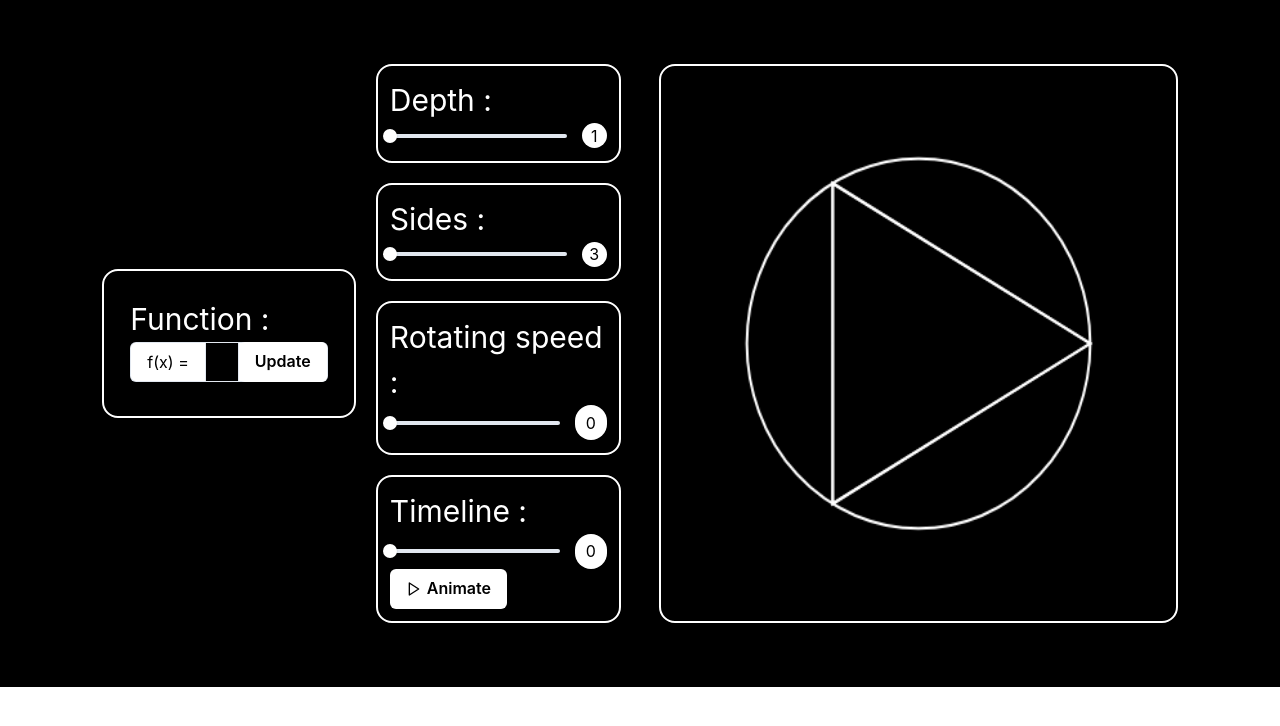
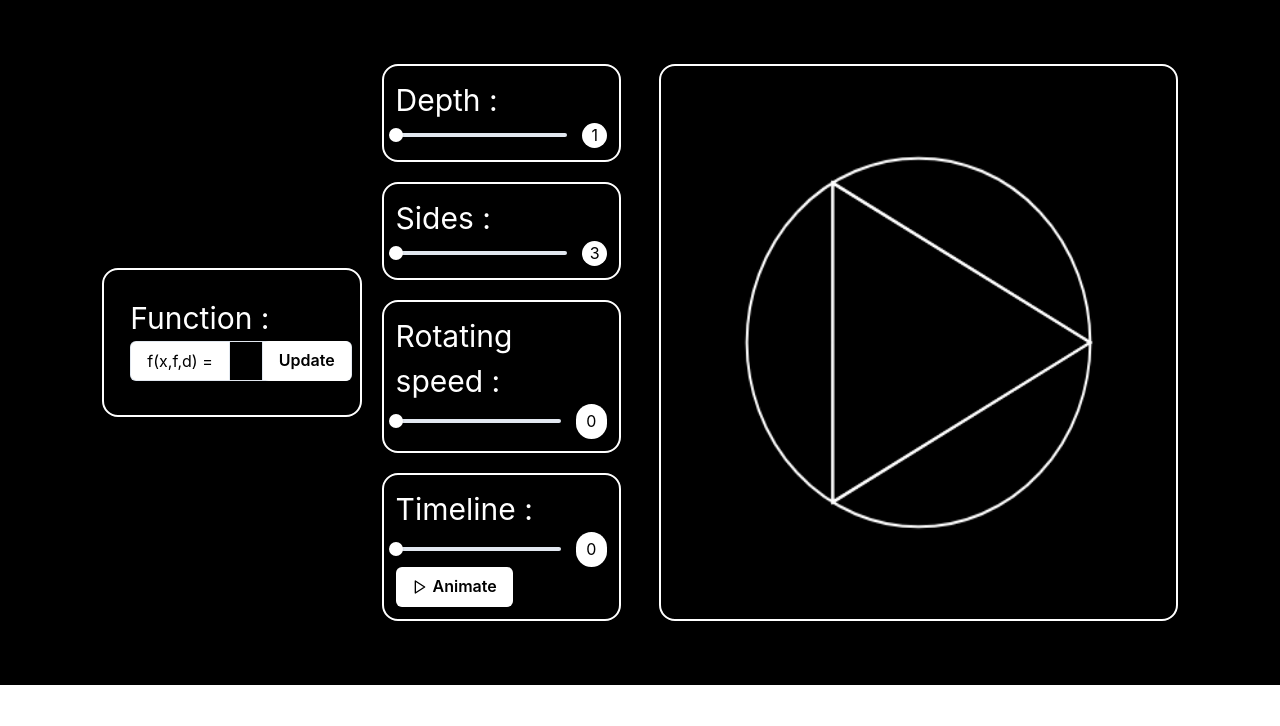
Before and after one commit to Adi-df/graphicus, a React (Create React App) app: page / in a window 1280 px wide. Shown: the top 726 px of the page. Built offline with nearby package versions, Linux system fonts and the light colour scheme.

Commit message:
Catch wrong formulae

```diff
--- a/src/components/Function.tsx
+++ b/src/components/Function.tsx
@@ -22,6 +22,7 @@ export const Function: FC<{
   margin?: string;
 }> = (props) => {
   const formulaeRef = useRef<null | HTMLElement>(null);
+  const [err, setErr] = useState(false);
   const [funcString, setFuncString] = useState("x");
   const setFunc = useStore((state) => state.setFunc);
 
@@ -42,11 +43,16 @@ export const Function: FC<{
     >
       <Text fontSize="3xl">Function :</Text>
       <Box>
+        {err ? (
+          <Text color="red" fontWeight="bold">
+            Wrong formulae :
+          </Text>
+        ) : null}
         <InputGroup>
           <InputLeftAddon
             backgroundColor="white"
             color="black"
-            children={"f(x) = "}
+            children={"f(x,f,d) = "}
           />
           <Input
             focusBorderColor="white"
@@ -62,9 +68,15 @@ export const Function: FC<{
                 backgroundColor="white"
                 _hover={{ bg: "white" }}
                 onClick={() => {
-                  setFunc((_) => buildFunction(funcString));
-                  if (formulaeRef.current)
-                    renderFormulae(funcString, formulaeRef.current);
+                  if (formulaeRef.current) {
+                    try {
+                      renderFormulae(funcString, formulaeRef.current);
+                      setFunc((_) => buildFunction(funcString));
+                      setErr(false);
+                    } catch (e) {
+                      setErr(true);
+                    }
+                  }
                 }}
               >
                 Update
```
